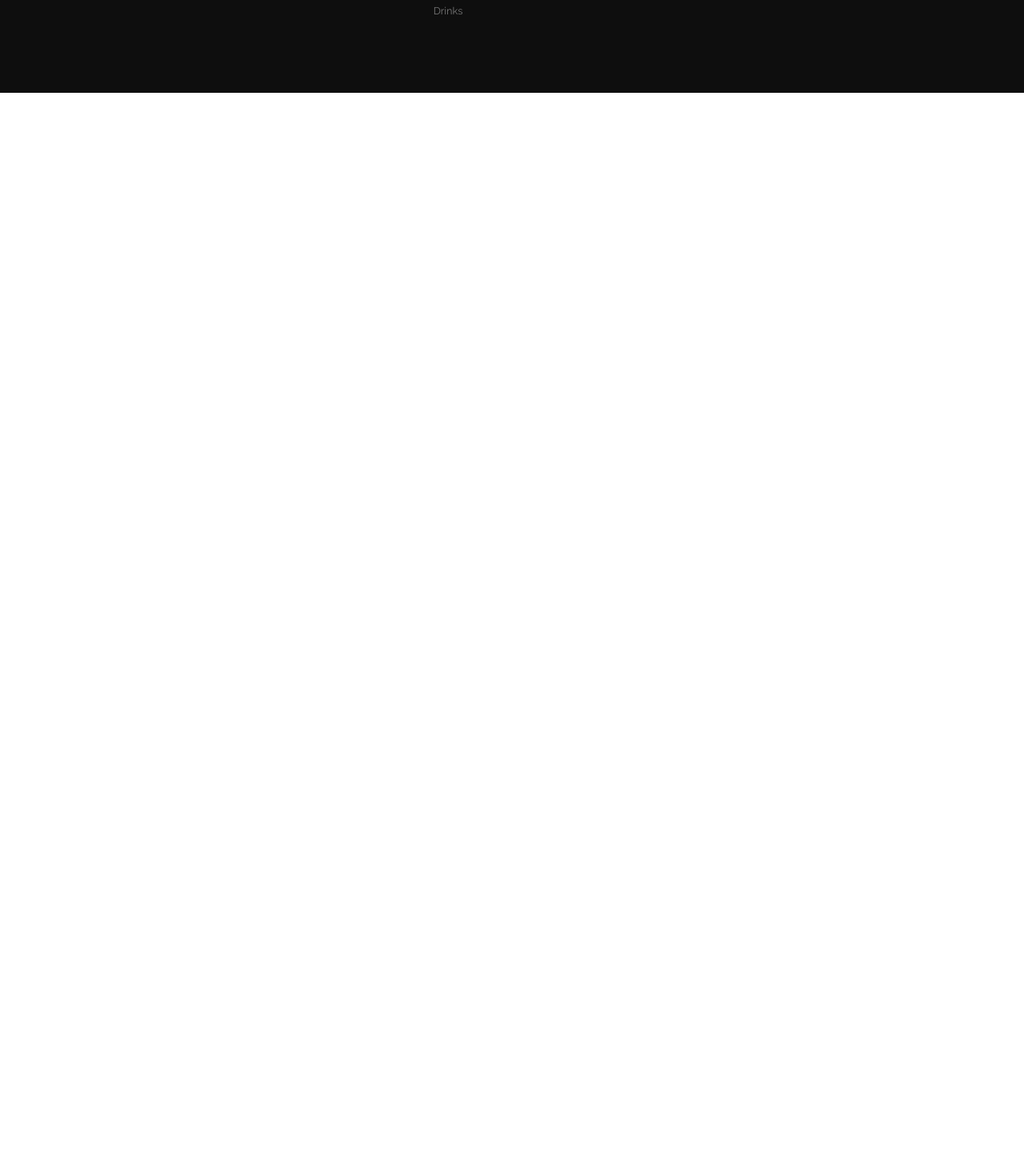
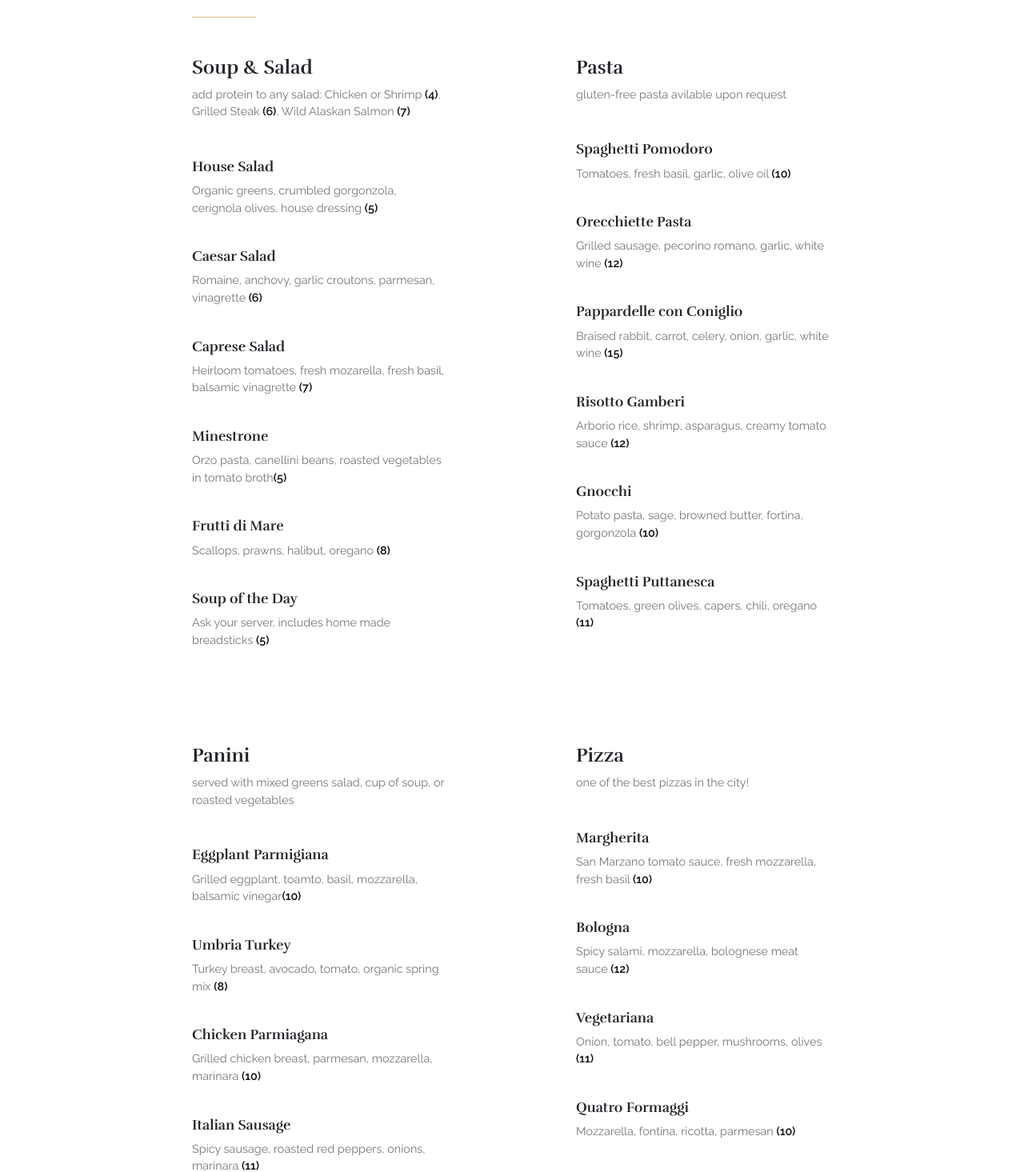
Before and after one commit to abadrimsim/felicita-restaurant-website, a Next.js app: page /menu in a window 1280 px wide. Shown: the part 723-2188 px from the top of the page at 80% size. Before the commit the page ends 839 px from the top, so only its background shows below. Built offline with nearby package versions, Linux system fonts and the light colour scheme.

Commit message:
Add menu and contact pages

```diff
--- a/src/components/Navigation/Navigation.js
+++ b/src/components/Navigation/Navigation.js
@@ -22,10 +22,10 @@ function Navigation() {
 						<Nav.Link href='/menu' className={styles.navLink}>
 							Menu
 						</Nav.Link>
-						<Nav.Link href='#' className={styles.navLink}>
+						<Nav.Link href='/contact' className={styles.navLink}>
 							Contact
 						</Nav.Link>
-						<Nav.Link href='#' className={styles.navLink}>
+						<Nav.Link href='/' className={styles.navLink}>
 							Events
 						</Nav.Link>
 					</Nav>
--- a/src/pages/menu.js
+++ b/src/pages/menu.js
@@ -11,7 +11,211 @@ function Menu() {
 			<div className={styles.pageContent}>
 				<h2>Our Menu</h2>
 				<hr className={styles.divider} />
+
+				{/* Top Menu Container */}
+				<div className={styles.topContainer}>
+					{/* Soup & Salad Container */}
+					<div className={styles.topLContainer}>
+						<div className={styles.containerTitle}>
+							<h4>Soup & Salad</h4>
+							<p>
+								add protein to any salad: Chicken or Shrimp <span>(4)</span>,
+								Grilled Steak <span>(6)</span>, Wild Alaskan Salmon{' '}
+								<span>(7)</span>
+							</p>
+						</div>
+						<div>
+							<h5>House Salad</h5>
+							<p>
+								Organic greens, crumbled gorgonzola, cerignola olives, house
+								dressing <span>(5)</span>
+							</p>
+							<br />
+
+							<h5>Caesar Salad</h5>
+							<p>
+								Romaine, anchovy, garlic croutons, parmesan, vinagrette{' '}
+								<span>(6)</span>
+							</p>
+							<br />
+
+							<h5>Caprese Salad</h5>
+							<p>
+								Heirloom tomatoes, fresh mozarella, fresh basil, balsamic
+								vinagrette <span>(7)</span>
+							</p>
+							<br />
+
+							<h5>Minestrone</h5>
+							<p>
+								Orzo pasta, canellini beans, roasted vegetables in tomato broth
+								<span>(5)</span>
+							</p>
+							<br />
+
+							<h5>Frutti di Mare</h5>
+							<p>
+								Scallops, prawns, halibut, oregano <span>(8)</span>
+							</p>
+							<br />
+
+							<h5>Soup of the Day</h5>
+							<p>
+								Ask your server, includes home made breadsticks <span>(5)</span>
+							</p>
+							<br />
+						</div>
+					</div>
+
+					{/* Pasta Container */}
+					<div className={styles.topRContainer}>
+						<div className={styles.containerTitle}>
+							<h4>Pasta</h4>
+							<p>gluten-free pasta avilable upon request</p>
+						</div>
+						<div>
+							<h5>Spaghetti Pomodoro</h5>
+							<p>
+								Tomatoes, fresh basil, garlic, olive oil <span>(10)</span>
+							</p>
+							<br />
+
+							<h5>Orecchiette Pasta</h5>
+							<p>
+								Grilled sausage, pecorino romano, garlic, white wine{' '}
+								<span>(12)</span>
+							</p>
+							<br />
+
+							<h5>Pappardelle con Coniglio</h5>
+							<p>
+								Braised rabbit, carrot, celery, onion, garlic, white wine{' '}
+								<span>(15)</span>
+							</p>
+							<br />
+
+							<h5>Risotto Gamberi</h5>
+							<p>
+								Arborio rice, shrimp, asparagus, creamy tomato sauce{' '}
+								<span>(12)</span>
+							</p>
+							<br />
+
+							<h5>Gnocchi</h5>
+							<p>
+								Potato pasta, sage, browned butter, fortina, gorgonzola{' '}
+								<span>(10)</span>
+							</p>
+							<br />
+
+							<h5>Spaghetti Puttanesca</h5>
+							<p>
+								Tomatoes, green olives, capers, chili, oregano <span>(11)</span>
+							</p>
+							<br />
+						</div>
+					</div>
+				</div>
+
+				{/* Bottom Menu Container */}
+				<div className={styles.bottomContainer}>
+					{/* Panini Container */}
+					<div className={styles.bottomLContainer}>
+						<div className={styles.containerTitle}>
+							<h4>Panini</h4>
+							<p>
+								served with mixed greens salad, cup of soup, or roasted
+								vegetables
+							</p>
+						</div>
+						<div>
+							<h5>Eggplant Parmigiana</h5>
+							<p>
+								Grilled eggplant, toamto, basil, mozzarella, balsamic vinegar
+								<span>(10)</span>
+							</p>
+							<br />
+
+							<h5>Umbria Turkey</h5>
+							<p>
+								Turkey breast, avocado, tomato, organic spring mix{' '}
+								<span>(8)</span>
+							</p>
+							<br />
+
+							<h5>Chicken Parmiagana</h5>
+							<p>
+								Grilled chicken breast, parmesan, mozzarella, marinara{' '}
+								<span>(10)</span>
+							</p>
+							<br />
+
+							<h5>Italian Sausage</h5>
+							<p>
+								Spicy sausage, roasted red peppers, onions, marinara{' '}
+								<span>(11)</span>
+							</p>
+							<br />
+
+							<h5>Salami and Goat Cheese</h5>
+							<p>
+								Spicy calabrese salami, roasted red peppers, goat cheese spread
+								<span>(10)</span>
+							</p>
+							<br />
+						</div>
+					</div>
+
+					{/* Pizza Container */}
+					<div className={styles.bottomRContainer}>
+						<div className={styles.containerTitle}>
+							<h4>Pizza</h4>
+							<p>one of the best pizzas in the city!</p>
+						</div>
+						<div>
+							<h5>Margherita</h5>
+							<p>
+								San Marzano tomato sauce, fresh mozzarella, fresh basil{' '}
+								<span>(10)</span>
+							</p>
+							<br />
+
+							<h5>Bologna</h5>
+							<p>
+								Spicy salami, mozzarella, bolognese meat sauce <span>(12)</span>
+							</p>
+							<br />
+
+							<h5>Vegetariana</h5>
+							<p>
+								Onion, tomato, bell pepper, mushrooms, olives <span>(11)</span>
+							</p>
+							<br />
+
+							<h5>Quatro Formaggi</h5>
+							<p>
+								Mozzarella, fontina, ricotta, parmesan <span>(10)</span>
+							</p>
+							<br />
+
+							<h5>Sicillian</h5>
+							<p>
+								Sweet Italian sausage, spicy Capicola ham, fontina, mozzarella,
+								basil <span>(13)</span>
+							</p>
+							<br />
+
+							<h5>Felicità Special</h5>
+							<p>
+								Ricotta cheese cream sauce, tender to roast chicken, spinach,
+								special sauce <span>(14)</span>
+							</p>
+							<br />
+						</div>
+					</div>
+				</div>
 			</div>
+
 			<Footer />
 		</div>
 	);
--- /dev/null
+++ b/src/styles/Contact.module.scss
@@ -0,0 +1,69 @@
+@import 'index';
+
+.pageContent {
+	padding: 25vh 15em;
+	display: flex;
+	justify-content: space-between;
+
+	.pageText {
+		width: 45%;
+
+		h2 {
+			font-family: 'Rufina', serif;
+			font-weight: bold;
+			line-height: 1.5em;
+		}
+
+		.divider {
+			color: $secondary-light;
+			opacity: 100%;
+			width: 5em;
+			margin-bottom: 3em;
+		}
+
+		p,
+		label {
+			font-size: 0.9rem;
+			color: $primary-light;
+		}
+
+		br {
+			margin-bottom: 2em;
+		}
+
+		form {
+			margin: 4em 0;
+
+			label {
+				width: 40%;
+				margin-top: 0;
+				vertical-align: text-top;
+			}
+
+			input,
+			textarea {
+				vertical-align: text-top;
+				box-sizing: border-box;
+				border: 1px solid $primary-light;
+				font-size: 0.9rem;
+				padding: 0.35em;
+				width: 60%;
+
+				&:focus {
+					border: 1px solid $secondary-light;
+					outline: none;
+				}
+			}
+
+			.btnSubmit {
+				margin-top: 3em;
+				text-align: center;
+			}
+		}
+
+		.disclaimer {
+			font-style: italic;
+			font-size: 0.8em;
+		}
+	}
+}
--- a/src/styles/Menu.module.scss
+++ b/src/styles/Menu.module.scss
@@ -1 +1,58 @@
 @import 'index';
+
+.pageContent {
+	padding: 25vh 15em;
+	justify-content: space-between;
+
+	h2 {
+		font-family: 'Rufina', serif;
+		font-weight: bold;
+		line-height: 1.5em;
+	}
+
+	.divider {
+		color: $secondary-light;
+		opacity: 100%;
+		width: 5em;
+		margin-bottom: 3em;
+	}
+
+	.topContainer,
+	.bottomContainer {
+		display: flex;
+		justify-content: space-between;
+
+		h4,
+		h5 {
+			font-family: 'Rufina', serif;
+			font-weight: bold;
+			line-height: 1.2em;
+		}
+
+		h5 {
+			font-size: 1.1rem;
+		}
+
+		p {
+			font-size: 0.9rem;
+			color: $primary-light;
+		}
+
+		span {
+			color: $primary;
+			font-weight: bold;
+		}
+
+		.topLContainer,
+		.topRContainer,
+		.bottomLContainer,
+		.bottomRContainer {
+			width: 40%;
+			margin-bottom: 5em;
+
+			.containerTitle {
+				margin-bottom: 3em;
+			}
+		}
+	}
+}
--- a/src/styles/OurStory.module.scss
+++ b/src/styles/OurStory.module.scss
@@ -1,7 +1,7 @@
 @import 'index';
 
 .pageContent {
-	margin: 15em;
+	padding: 25vh 15em;
 	display: flex;
 	justify-content: space-between;
 
```
Also changed, not shown: src/pages/contact.js (added, +69 -0 lines), public/contact-us.jpg (added).
